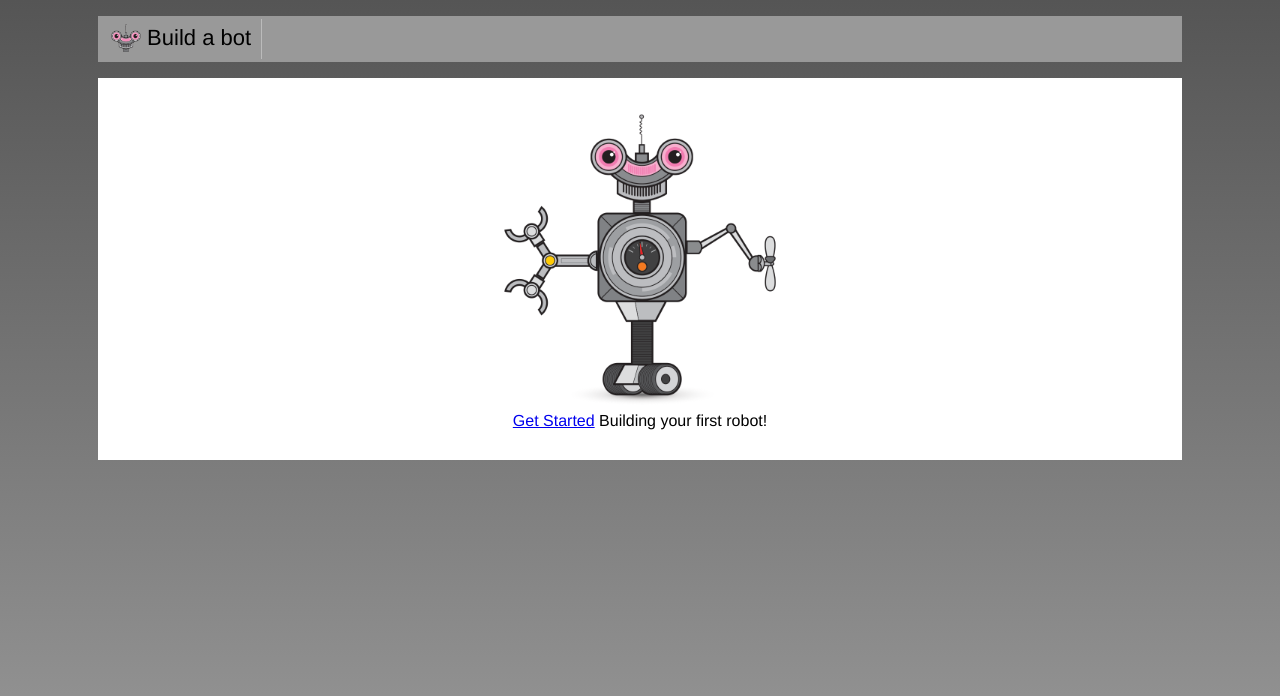
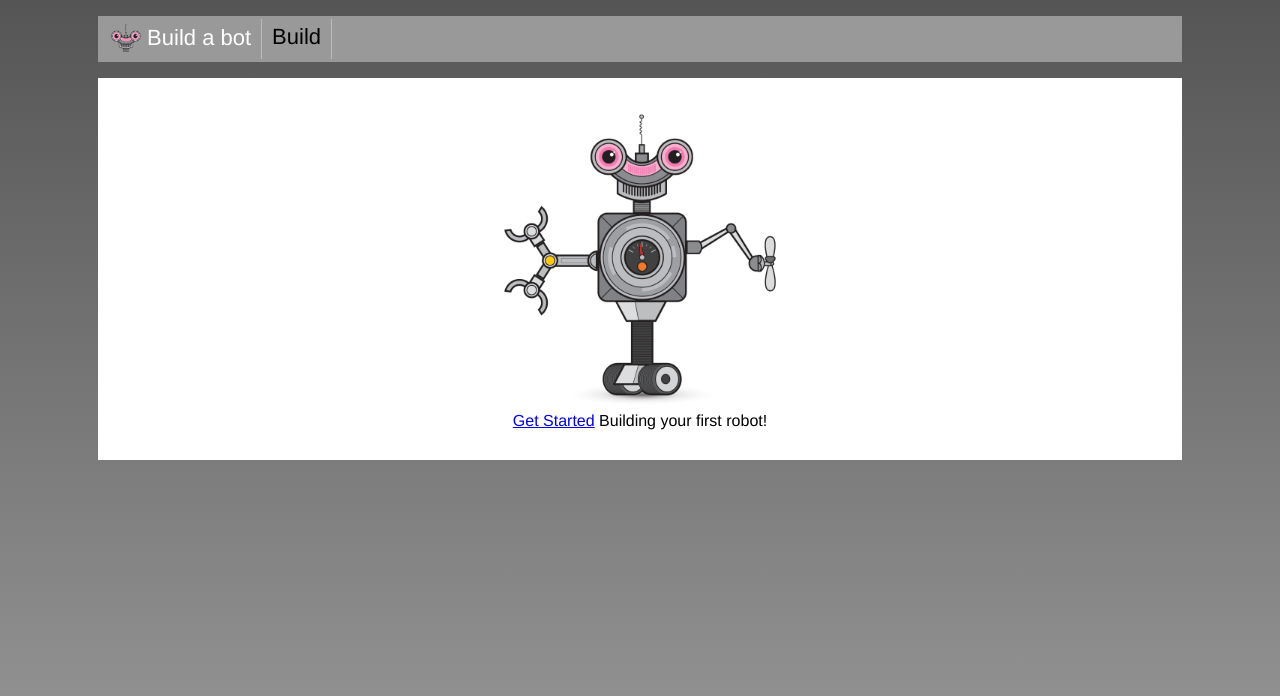
Before and after one commit to judeinno/Build_a_bot_Vuejs, a Vue app: page / in a window 1280 px wide. Shown: the top 696 px of the page. Built offline with nearby package versions, Linux system fonts and the light colour scheme.

Commit message:
Show how to syle route links base on active routes

```diff
--- a/src/App.vue
+++ b/src/App.vue
@@ -4,9 +4,14 @@
       <nav>
         <ul>
           <li class="nav-item">
-            <router-link class="nav-link" :to="{ name: 'Home'}">
+            <router-link class="nav-link" :to="{ name: 'Home'}" exact >
               <img class="logo" src="./assets/build-a-bot-logo.png" />
               Build a bot
+            </router-link>
+          </li>
+          <li class="nav-item">
+            <router-link class="nav-link" :to="{ name: 'Build'}" exact >
+              Build
             </router-link>
           </li>
         </ul>
@@ -73,4 +78,7 @@
   text-decoration: none;
   color: inherit;
 }
+.router-link-active {
+  color: white;
+}
 </style>
--- a/src/router/index.js
+++ b/src/router/index.js
@@ -14,7 +14,7 @@
     },
     {
       path: '/build',
-      name: 'build ',
+      name: 'Build',
       component: RobortBuilder,
     },
   ],
```
